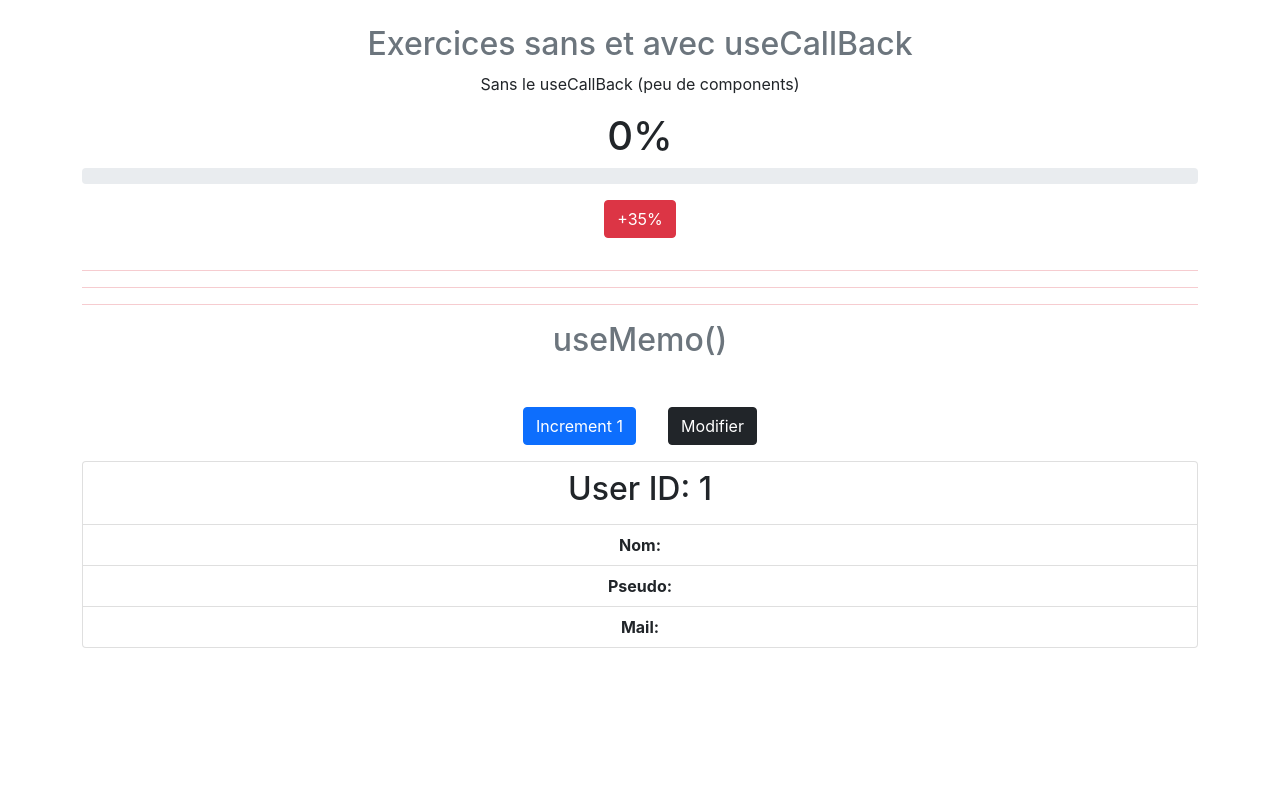
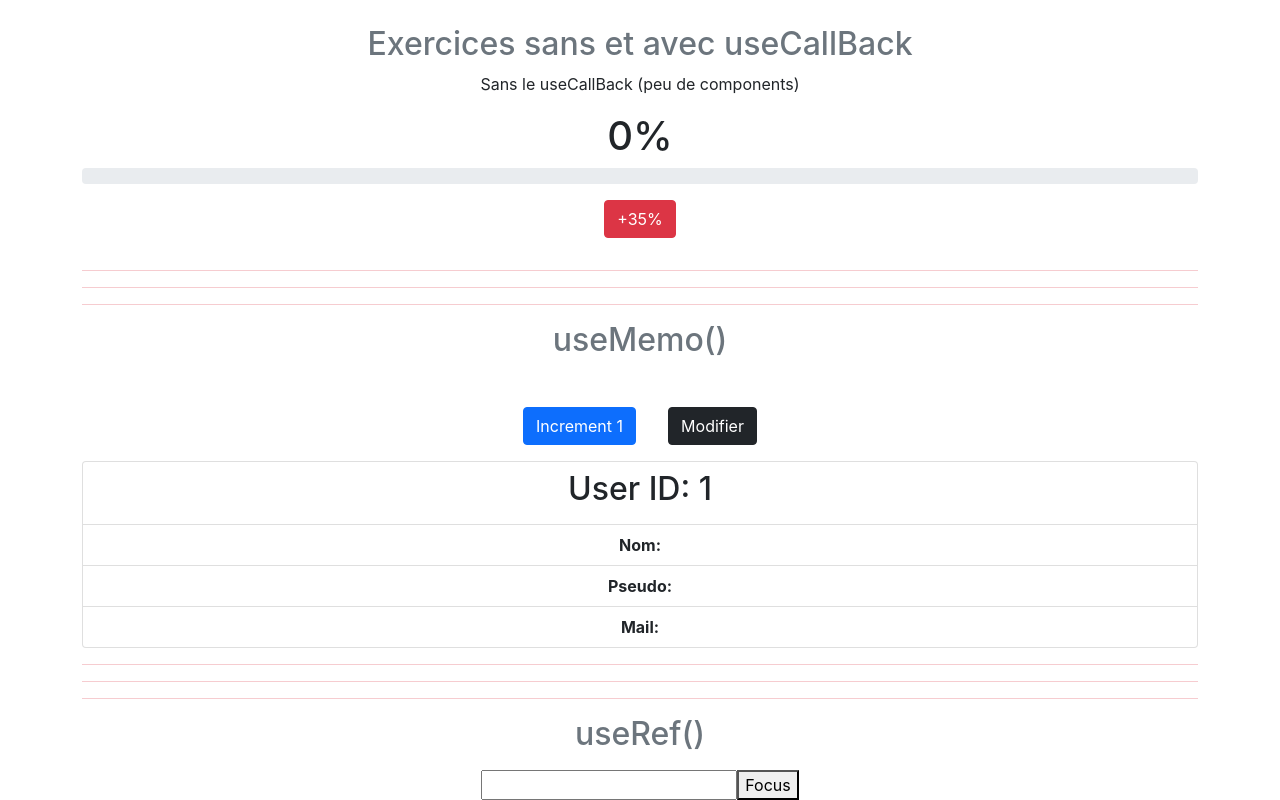
Before and after one commit to Jerrylejer/Exo-React-Basics-Hooks, a React (Create React App) app: page / in a window 1280 px wide. Shown: the part 2543-3343 px from the top of the page. Before the commit the page ends 3191 px from the top, so only its background shows below. Built offline with nearby package versions, Linux system fonts and the light colour scheme; no server answers.

Commit message:
Ajout useRef

```diff
--- a/src/App.js
+++ b/src/App.js
@@ -29,6 +29,8 @@ import ChargeBars from './Component/useCallBack/ChargeBars';
 // useMemo
 import Profile3 from '../src/Component/useMemo/profile';
 import axios from 'axios';
+// useRef
+import InputRef from '../src/Component/useRef/InputRef';
 
 function App() {
     //todo module useContext
@@ -88,7 +90,7 @@ function App() {
         // useEffect attend le retour de la réponse (promesse) de l'Api
         .then((response) => {
             // Une fois reçue, on passe la data
-            console.log(response.data)
+            // console.log(response.data)
             setProfileA(response.data)
         })
         .catch((error) => {
@@ -110,9 +112,14 @@ function App() {
 
     // Ici useMemo va mémoriser la valeur de countA et surveiller tout changement
     const jsonOver = useMemo(() => {
-        console.log('je suis dans la fonction jsonOver')
+        // console.log('je suis dans la fonction jsonOver')
         return countA > 10;
     }, [countA])
+
+    // const jsonOver = () => {
+    //     console.log('je suis dans la fonction jsonOver')
+    //     return countA > 10;
+    // }
 
 
     return (
@@ -186,6 +193,13 @@ function App() {
                 jsonOver && <div className="alert alert-danger" role="alert">Pas plus de 10 mon bon ami !!!</div>
             }
             <Profile3 count={countA} profile={profileA}/>
+            <hr className='text-danger' />
+            <hr className='text-danger' />
+            <hr className='text-danger' />
+            <div className="container">
+            <h2 className="text-secondary">useRef()</h2>
+                <InputRef />
+            </div>
         </div>
     );
 }
--- a/src/Component/useEffect/Démontage&Class/ClassWillUnmount.js
+++ b/src/Component/useEffect/Démontage&Class/ClassWillUnmount.js
@@ -10,7 +10,7 @@ class ClassWillUnmount extends Component {
     }
 
     addKeyCode = (e) => {
-        console.log(e);
+        // console.log(e);
         this.setState({
             keyCode: e.code
         })
--- a/src/Component/useMemo/profile.js
+++ b/src/Component/useMemo/profile.js
@@ -1,7 +1,7 @@
 import React from 'react'
 
 const profile = ({profile, count}) => {
-    console.log('je suis dans le profile')
+    // console.log('je suis dans le profile')
   return (
     <div>
         <ul className="list-group">
--- /dev/null
+++ b/src/Component/useRef/InputRef.js
@@ -0,0 +1,40 @@
+import React, { useRef, useState, useEffect } from 'react';
+
+const InputRef = () => {
+    const [data, setData] = useState(null);
+    // const [countC, setCountC] = useState(0);
+
+    // useEffect(() => {
+    //    setIntervalRef.current = setInterval(() => {
+    //        setCountC(prevCountC => {
+    //          return prevCountC + 1;
+    //        })
+    //     }, 1000);
+    // }, []);
+
+    const inputAccess = useRef(null);
+    // console.log(inputAccess)
+    // const setIntervalRef = useRef();
+
+    const focusOn = () => {
+        setData(inputAccess.current.value);
+    };
+
+    // const stopInc = () => {
+    //   clearInterval(setIntervalRef.current)
+    // }
+
+    return (
+        <div>
+            <p>{data}</p>
+            <input type='text' ref={inputAccess} />
+            <button onClick={focusOn}>Focus</button>
+            {/* <br />
+            <br />
+            <p>{countC}</p>
+            <button onClick={stopInc}>Stop</button> */}
+        </div>
+    );
+};
+
+export default React.memo(InputRef);
```
